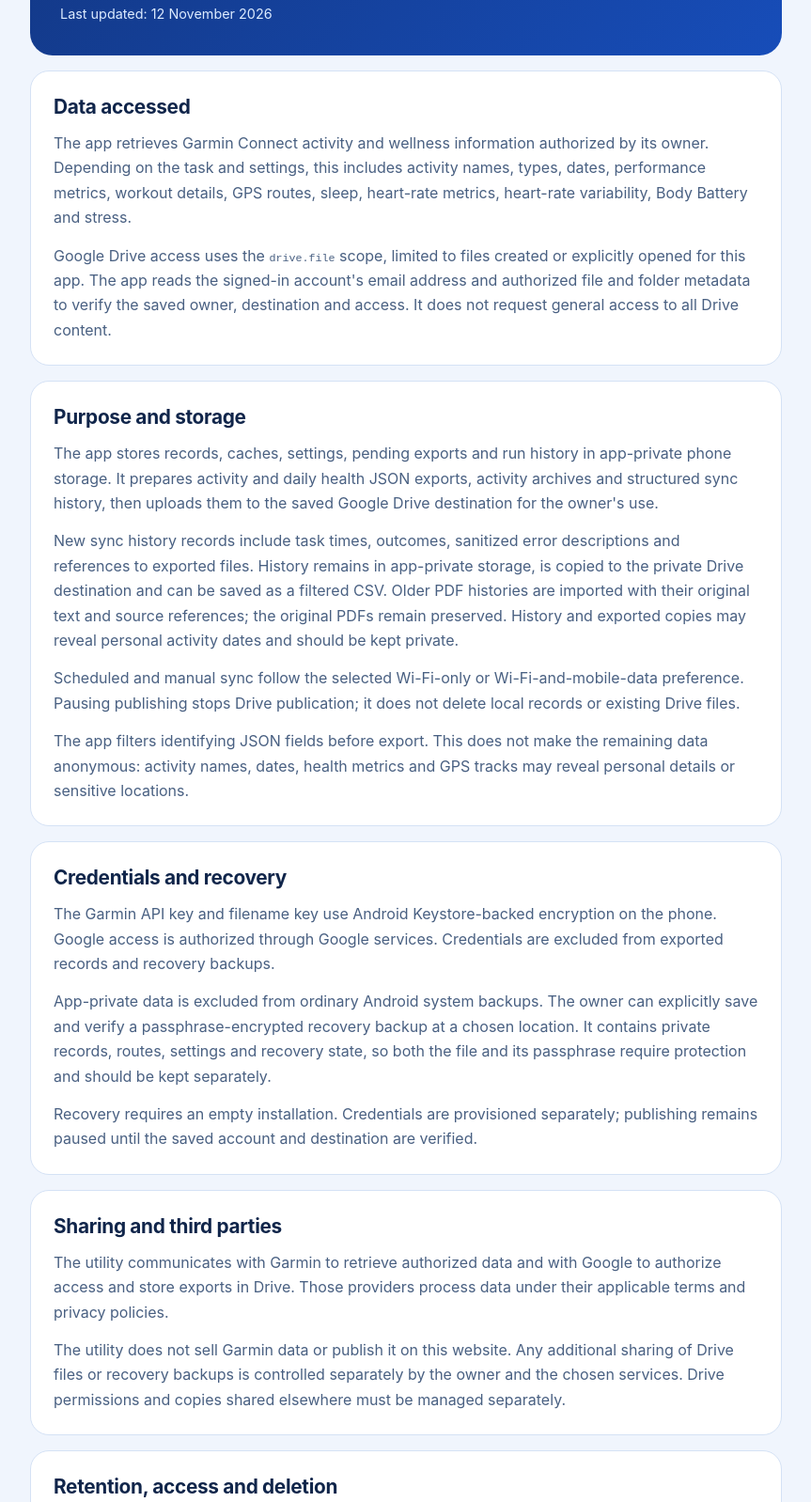
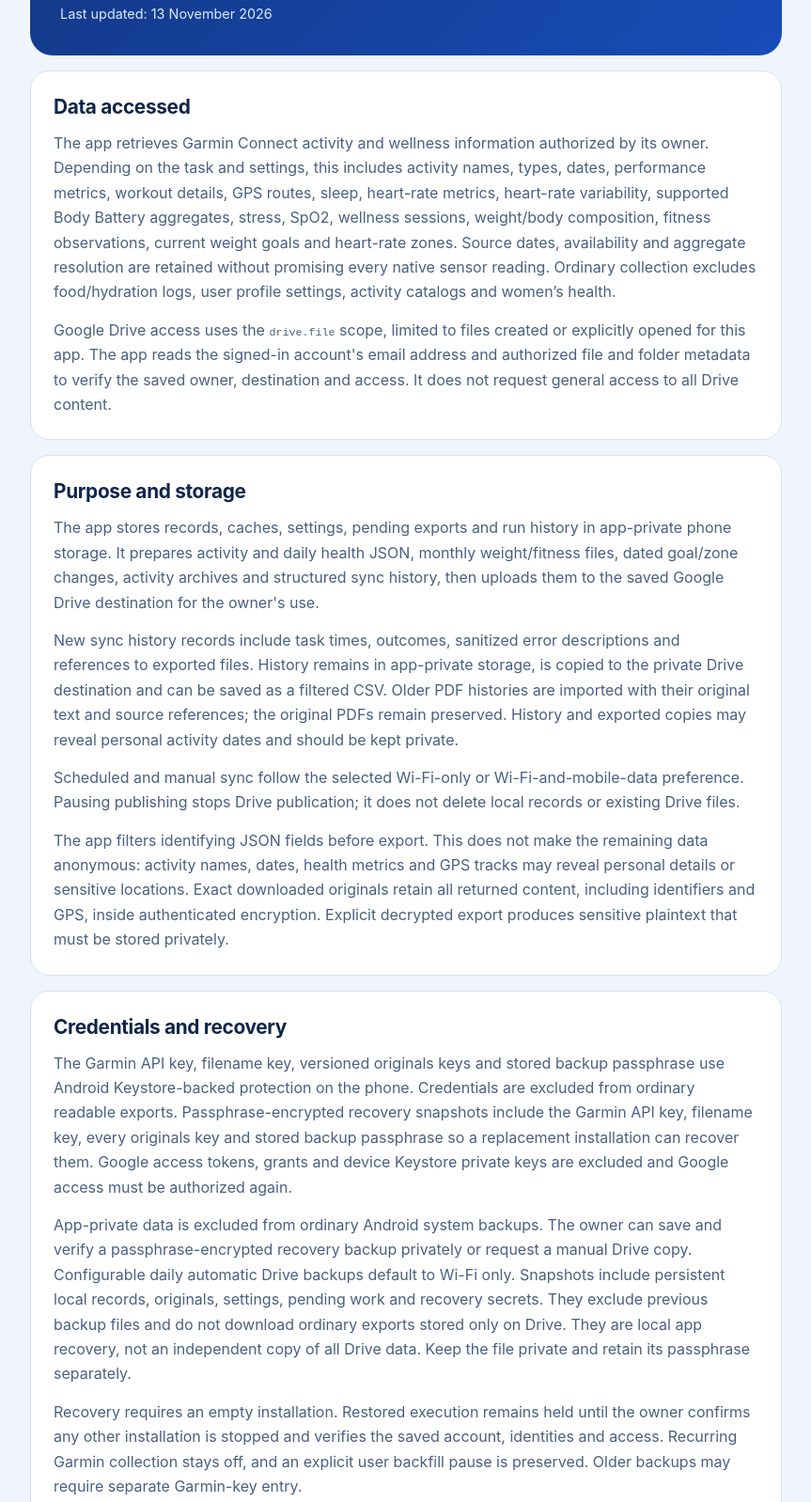
Before and after one commit to LachimB/garmin-sync-info, a plain HTML site: page privacy.html in a window 1280 px wide. Shown: the part 310-1908 px from the top of the page at 94% size, without its empty margins (208-1071 px from the left). Drawn offline with Linux system fonts and the light colour scheme.

Commit message:
Update collection and recovery information

```diff
--- a/privacy.html
+++ b/privacy.html
@@ -17,26 +17,26 @@
       <p class="eyebrow">Data and permissions</p>
       <h1>Privacy Policy</h1>
       <p class="lead">Garmin Sync is a personal, single-user Android utility. Data is processed on the owner's phone and exported to the owner's Google Drive.</p>
-      <p class="date">Last updated: <time datetime="2026-11-12">12 November 2026</time></p>
+      <p class="date">Last updated: <time datetime="2026-11-13">13 November 2026</time></p>
     </header>
     <main id="content">
       <section class="card">
         <h2>Data accessed</h2>
-        <p>The app retrieves Garmin Connect activity and wellness information authorized by its owner. Depending on the task and settings, this includes activity names, types, dates, performance metrics, workout details, GPS routes, sleep, heart-rate metrics, heart-rate variability, Body Battery and stress.</p>
+        <p>The app retrieves Garmin Connect activity and wellness information authorized by its owner. Depending on the task and settings, this includes activity names, types, dates, performance metrics, workout details, GPS routes, sleep, heart-rate metrics, heart-rate variability, supported Body Battery aggregates, stress, SpO2, wellness sessions, weight/body composition, fitness observations, current weight goals and heart-rate zones. Source dates, availability and aggregate resolution are retained without promising every native sensor reading. Ordinary collection excludes food/hydration logs, user profile settings, activity catalogs and women’s health.</p>
         <p>Google Drive access uses the <code>drive.file</code> scope, limited to files created or explicitly opened for this app. The app reads the signed-in account's email address and authorized file and folder metadata to verify the saved owner, destination and access. It does not request general access to all Drive content.</p>
       </section>
       <section class="card">
         <h2>Purpose and storage</h2>
-        <p>The app stores records, caches, settings, pending exports and run history in app-private phone storage. It prepares activity and daily health JSON exports, activity archives and structured sync history, then uploads them to the saved Google Drive destination for the owner's use.</p>
+        <p>The app stores records, caches, settings, pending exports and run history in app-private phone storage. It prepares activity and daily health JSON, monthly weight/fitness files, dated goal/zone changes, activity archives and structured sync history, then uploads them to the saved Google Drive destination for the owner's use.</p>
         <p>New sync history records include task times, outcomes, sanitized error descriptions and references to exported files. History remains in app-private storage, is copied to the private Drive destination and can be saved as a filtered CSV. Older PDF histories are imported with their original text and source references; the original PDFs remain preserved. History and exported copies may reveal personal activity dates and should be kept private.</p>
         <p>Scheduled and manual sync follow the selected Wi-Fi-only or Wi-Fi-and-mobile-data preference. Pausing publishing stops Drive publication; it does not delete local records or existing Drive files.</p>
-        <p>The app filters identifying JSON fields before export. This does not make the remaining data anonymous: activity names, dates, health metrics and GPS tracks may reveal personal details or sensitive locations.</p>
+        <p>The app filters identifying JSON fields before export. This does not make the remaining data anonymous: activity names, dates, health metrics and GPS tracks may reveal personal details or sensitive locations. Exact downloaded originals retain all returned content, including identifiers and GPS, inside authenticated encryption. Explicit decrypted export produces sensitive plaintext that must be stored privately.</p>
       </section>
       <section class="card">
         <h2>Credentials and recovery</h2>
-        <p>The Garmin API key and filename key use Android Keystore-backed encryption on the phone. Google access is authorized through Google services. Credentials are excluded from exported records and recovery backups.</p>
-        <p>App-private data is excluded from ordinary Android system backups. The owner can explicitly save and verify a passphrase-encrypted recovery backup at a chosen location. It contains private records, routes, settings and recovery state, so both the file and its passphrase require protection and should be kept separately.</p>
-        <p>Recovery requires an empty installation. Credentials are provisioned separately; publishing remains paused until the saved account and destination are verified.</p>
+        <p>The Garmin API key, filename key, versioned originals keys and stored backup passphrase use Android Keystore-backed protection on the phone. Credentials are excluded from ordinary readable exports. Passphrase-encrypted recovery snapshots include the Garmin API key, filename key, every originals key and stored backup passphrase so a replacement installation can recover them. Google access tokens, grants and device Keystore private keys are excluded and Google access must be authorized again.</p>
+        <p>App-private data is excluded from ordinary Android system backups. The owner can save and verify a passphrase-encrypted recovery backup privately or request a manual Drive copy. Configurable daily automatic Drive backups default to Wi-Fi only. Snapshots include persistent local records, originals, settings, pending work and recovery secrets. They exclude previous backup files and do not download ordinary exports stored only on Drive. They are local app recovery, not an independent copy of all Drive data. Keep the file private and retain its passphrase separately.</p>
+        <p>Recovery requires an empty installation. Restored execution remains held until the owner confirms any other installation is stopped and verifies the saved account, identities and access. Recurring Garmin collection stays off, and an explicit user backfill pause is preserved. Older backups may require separate Garmin-key entry.</p>
       </section>
       <section class="card">
         <h2>Sharing and third parties</h2>
@@ -45,7 +45,7 @@
       </section>
       <section class="card">
         <h2>Retention, access and deletion</h2>
-        <p>Local data and uploaded Garmin exports remain until removed by the owner. Optional sync-history pruning is off by default. When enabled, a positive retention period in days is required (100 by default); older sync records and their attempt and file details are automatically deleted from the local history without notifications. Undated imported entries age from their import time. The structured Drive history copies are updated when publishing and connectivity allow, including clearing months with no remaining records. Exported Garmin data, queued work, original legacy PDFs, previously saved CSV files and recovery backups are not deleted by this setting. Google access can be revoked in Google Account settings. Revocation stops future authorized access but does not delete files already uploaded.</p>
+        <p>Local data and uploaded Garmin exports remain until removed by the owner. Optional sync-history pruning is off by default. When enabled, a positive retention period in days is required (100 by default); older sync records and their attempt and file details are automatically deleted from the local history without notifications. Undated imported entries age from their import time. The structured Drive history copies are updated when publishing and connectivity allow, including clearing months with no remaining records. Exported Garmin data, queued work, original legacy PDFs, previously saved CSV files and recovery backups are not deleted by this setting. Automatic recovery rotation is separate: by default it keeps the newest 10 verified automatic Drive copies, using a configurable positive count. Verification precedes deletion, and manual, external, pending or unknown copies are protected. Rotation does not delete ordinary exports, local records or decryption keys. Google access can be revoked in Google Account settings. Revocation stops future authorized access but does not delete files already uploaded.</p>
         <p>Clearing app storage or uninstalling removes local app data and can destroy pending work; it does not remove Drive exports or separately saved recovery backups. To remove those copies, delete them from their respective storage locations and manage any retained trash or shared copies there.</p>
       </section>
       <section class="card">
```
Also changed, not shown: index.html (+6 -6 lines).
